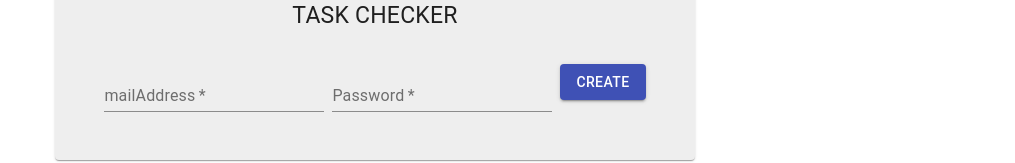
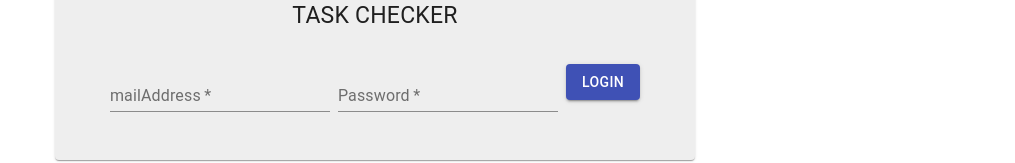
Before and after one commit to mirupapa/task_checker_front, a React (Create React App) app: page /login in a window 1280 px wide. Shown: the part 336-499 px from the top of the page, without its empty margins (265-1280 px from the left). Built offline with nearby package versions, Linux system fonts and the light colour scheme.

Commit message:
login画面のボタン名修正

```diff
--- a/src/Login/Login.tsx
+++ b/src/Login/Login.tsx
@@ -99,7 +99,7 @@ const InnerForm = (props: FormikHandlers & FormikProps<FormValues>) => {
             type="submit"
             disabled={isSubmitting}
           >
-            CREATE
+            LOGIN
           </Button>
         </Grid>
       </Paper>
```
